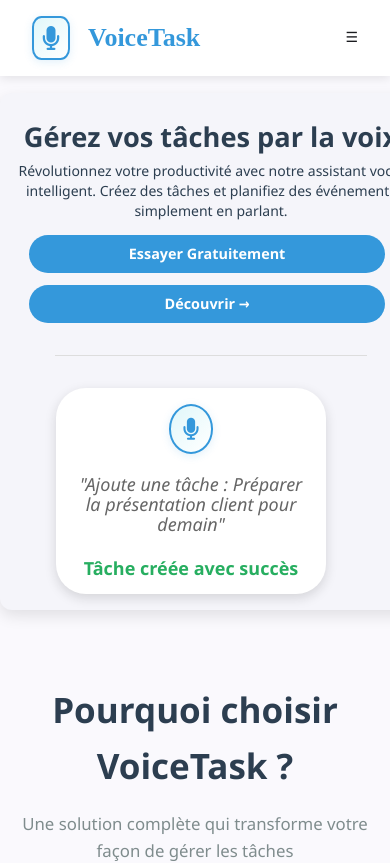
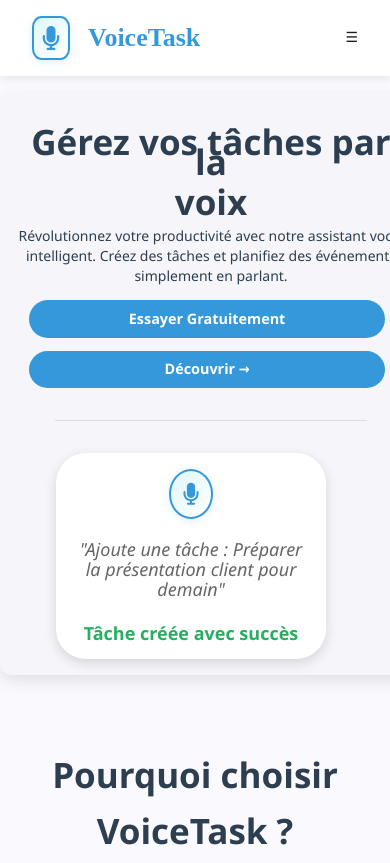
Before and after one commit to raedzayoud/Voice-Talk, an Angular app: page /home in a window 390 px wide. Shown: the top 863 px of the page. Built offline with nearby package versions, Linux system fonts and the light colour scheme.

Commit message:
complete responsive

```diff
--- a/src/app/acceuil/about/about.html
+++ b/src/app/acceuil/about/about.html
@@ -1,7 +1,11 @@
 <!-- about-container-1 -->
 <div class="all-container">
   <div class="about-container-1">
-    <h1>Gérez vos tâches par la voix</h1>
+    <h1>
+      Gérez vos tâches par la <br />
+      <br />
+      voix
+    </h1>
     <p class="description">
       Révolutionnez votre productivité avec notre assistant vocal intelligent.
       Créez des tâches et planifiez des événements simplement en parlant.
--- a/src/app/acceuil/about/about.scss
+++ b/src/app/acceuil/about/about.scss
@@ -176,9 +176,6 @@
   }
   .container h1 {
     font-size: 1.5rem;
-  }
-  .about-container-1 h1 {
-    font-size: 1.7rem;
   }
   .container .description {
     font-size: 0.95rem;
```
